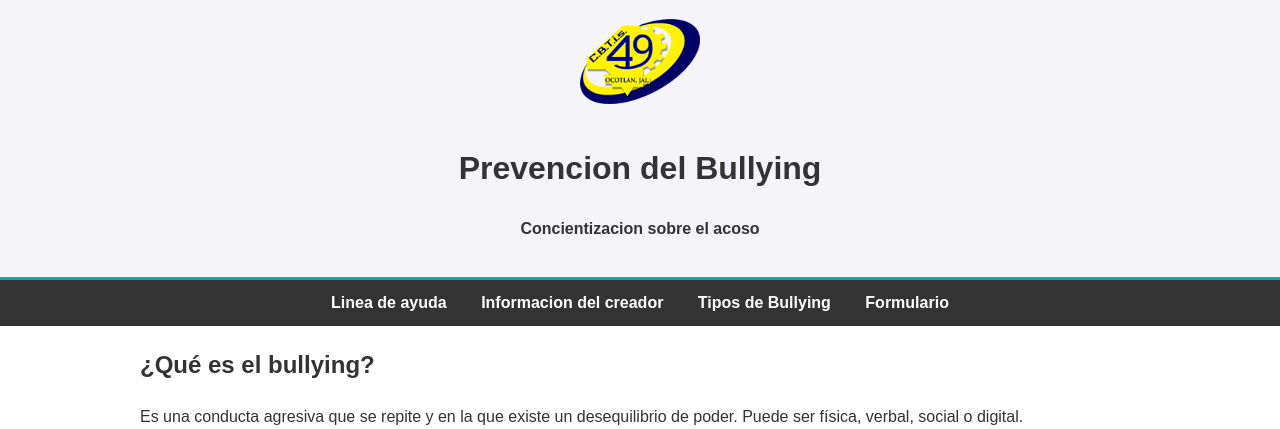
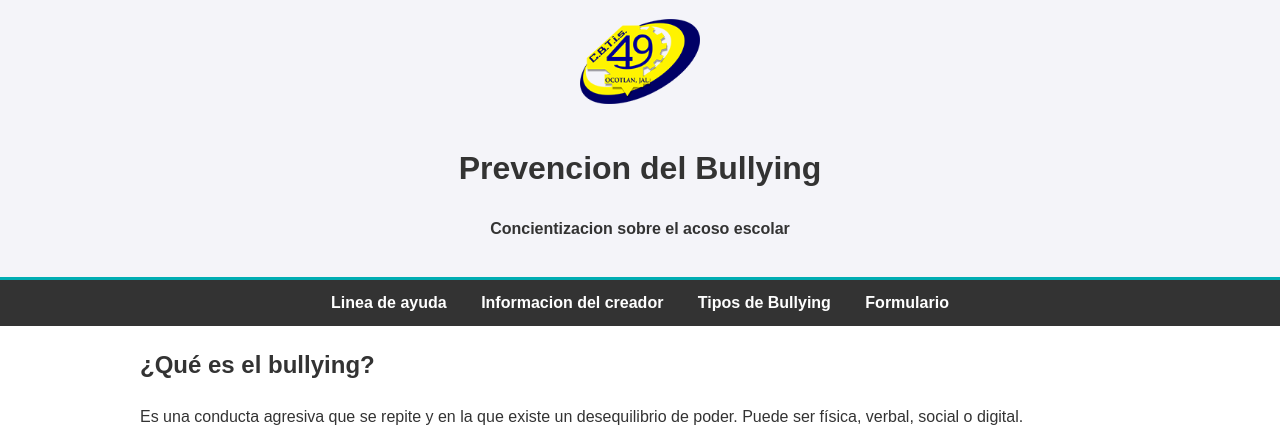
Before and after one commit to JohannaPerez2026/prevencion-bullying-web-, a PHP site: page / in a window 1280 px wide. Shown: the part 27-456 px from the top of the page. Run offline with PHP 8.4, Linux system fonts and the light colour scheme.

Commit message:
Mejora mensaje de bienvenida

```diff
--- a/index.php
+++ b/index.php
@@ -11,7 +11,7 @@
     <header>
         <img src="cbtis_logo.png" alt="Logotipo Prevención Bullying" class="logo">
         <h1>Prevencion del Bullying</h1>
-        <p><strong>Concientizacion sobre el acoso</strong></p>
+        <p><strong>Concientizacion sobre el acoso escolar</strong></p>
     </header>
 
     <nav>
```
